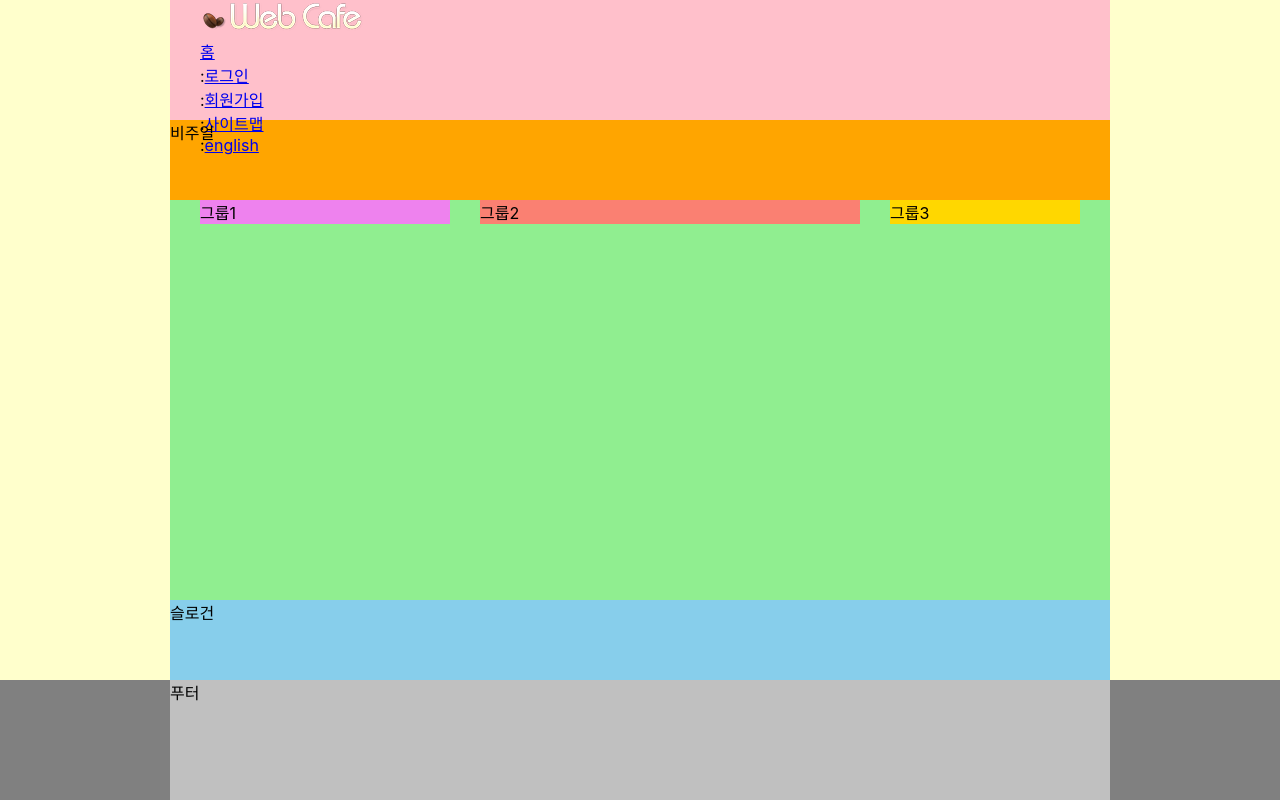
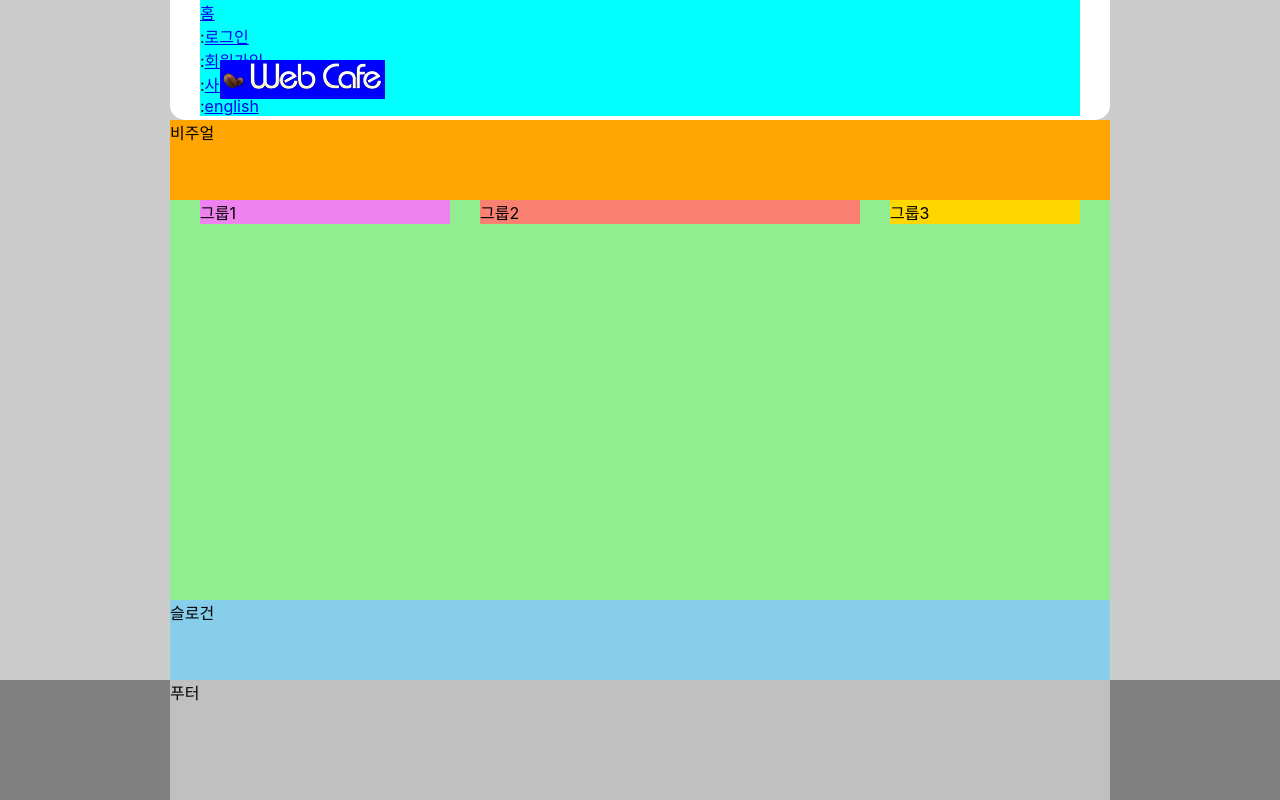
Before and after one commit to rlawlsdn263/HTML5, a plain HTML site: page index.html in a window 1280 px wide. Drawn offline with Linux system fonts and the light colour scheme; a web font is replaced by a local one.

Commit message:
로고 배치 완료

```diff
--- a/styles/style.css
+++ b/styles/style.css
@@ -8,7 +8,7 @@
 
 /* 본문 스타일 */
 body {
-  background: #ffc;
+  background: #ccc;
   font-family: "Pretendard Variable", Pretendard, -apple-system, BlinkMacSystemFont, system-ui, Roboto, "Helvetica Neue", "Segoe UI", "Apple SD Gothic Neo", "Noto Sans KR", "Malgun Gothic", "Apple Color Emoji", "Segoe UI Emoji", "Segoe UI Symbol", sans-serif;
 }
 
@@ -20,9 +20,24 @@ body {
 
 /* 헤더 */
 .header {
-  background: pink;
+  background: #fff;
   padding: 0 30px;
   height: 15vh;
+  border-radius: 0 0 15px 15px;
+  position: relative;
+}
+
+/* 로고 */
+.logo {
+  background-color: blue;
+  position: absolute;
+  top: 60px;
+  left: 50px;
+}
+
+/* 텍스트 링크 모음 */
+.member {
+  background-color: aqua;
 }
 
 /* 비주얼 */
```
Also changed, not shown: index.html (+1 -1 lines).
